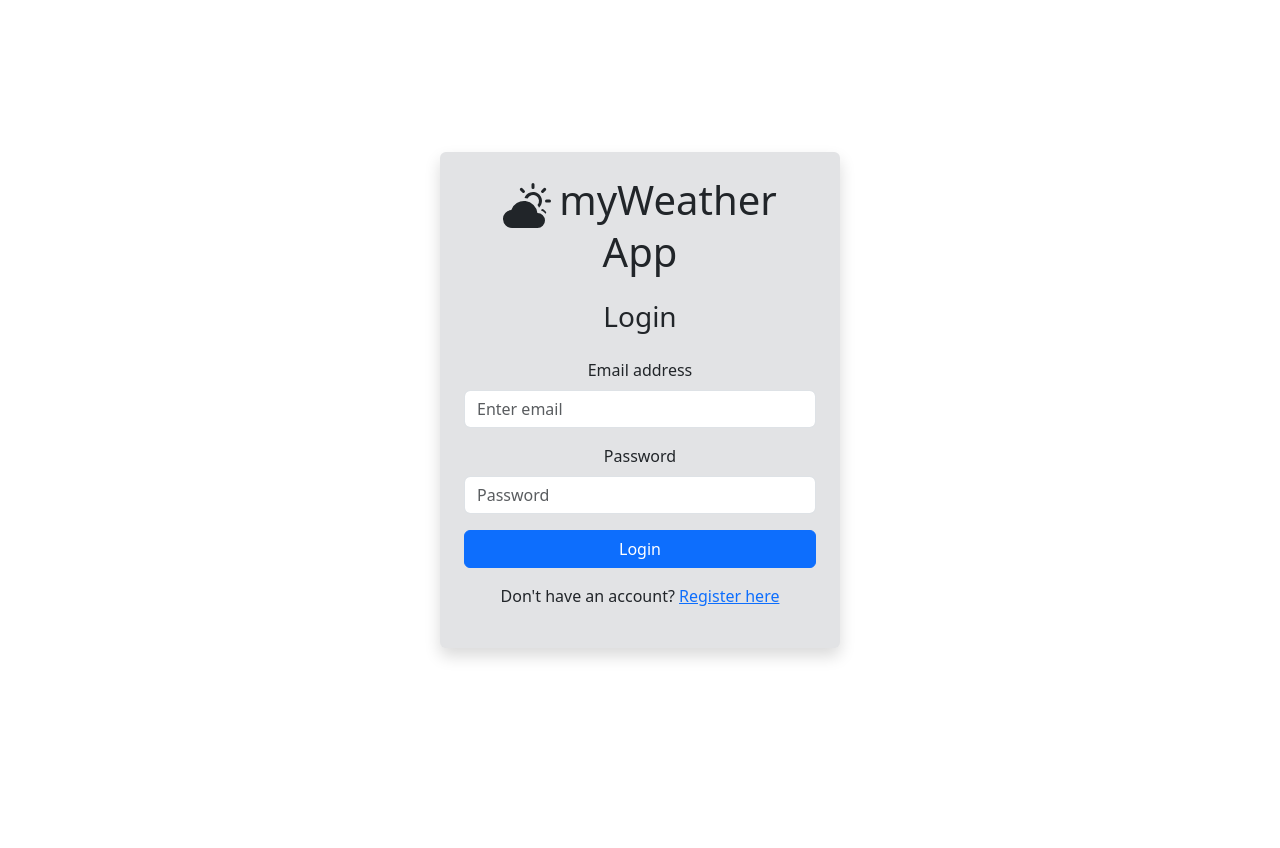
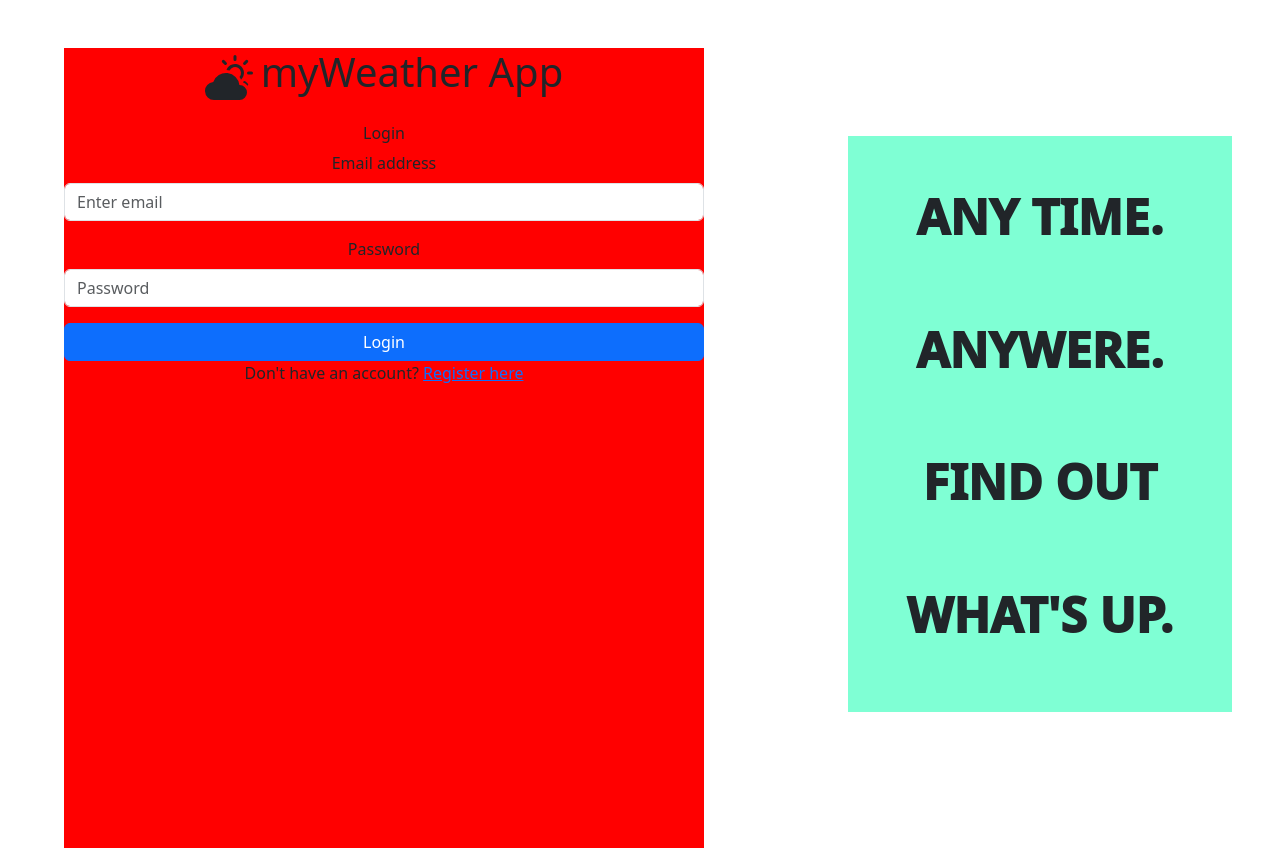
Before and after one commit to RachelBlack003/myWeatherApp-frontend, a React (Create React App) app: page / in a window 1280 px wide. Before the commit the page ends 800 px from the top, so only its background shows below. Built offline with nearby package versions, Linux system fonts and the light colour scheme.

Commit message:
Added more styles

```diff
--- a/src/components/Login.js
+++ b/src/components/Login.js
@@ -31,10 +31,10 @@ const Login = () => {
     };
 
     return (
-        <div className="d-flex justify-content-center align-items-center vh-100 bg-body">
-            <div className="p-4 bg-secondary-subtle rounded shadow" style={{ width: "400px" }}>
+        <div className={styles.main}>
+            <div className={styles.form}>
                 <Header />
-                <h3 className="text-center mb-4">Login</h3>
+                <h3 className={styles.header}>Login</h3>
                 {error && <Alert variant="danger">{error}</Alert>}
                 <Form onSubmit={handleSubmit}>
                     <Form.Group controlId="formEmail" className="mb-3">
@@ -63,7 +63,7 @@ const Login = () => {
                         Login
                     </Button>
                 </Form>
-                <div className="text-center mt-3">
+                <div className={styles.register}>
                     <p>
                         Don't have an account?{" "}
                         <Link to="/register" className="text-primary">
@@ -72,8 +72,61 @@ const Login = () => {
                     </p>
                 </div>
             </div>
+            <div className={styles.sidetext}>
+                <p>ANY TIME.</p>
+                <p>ANYWERE.</p>
+                <p>FIND OUT</p>
+                <p>WHAT'S UP.</p>
+            </div>
         </div>
     );
 };
 
+    //Below is jacks original code for the return. I pretty much copied it except changed the styles
+//     return (
+//         <div className="d-flex justify-content-center align-items-center vh-100 bg-body">
+//             <div className="p-4 bg-secondary-subtle rounded shadow" style={{ width: "400px" }}>
+//                 <Header />
+//                 <h3 className="text-center mb-4">Login</h3>
+//                 {error && <Alert variant="danger">{error}</Alert>}
+//                 <Form onSubmit={handleSubmit}>
+//                     <Form.Group controlId="formEmail" className="mb-3">
+//                         <Form.Label>Email address</Form.Label>
+//                         <Form.Control
+//                             type="email"
+//                             placeholder="Enter email"
+//                             value={email}
+//                             onChange={(e) => setEmail(e.target.value)}
+//                             required
+//                         />
+//                     </Form.Group>
+
+//                     <Form.Group controlId="formPassword" className="mb-3">
+//                         <Form.Label>Password</Form.Label>
+//                         <Form.Control
+//                             type="password"
+//                             placeholder="Password"
+//                             value={password}
+//                             onChange={(e) => setPassword(e.target.value)}
+//                             required
+//                         />
+//                     </Form.Group>
+
+//                     <Button variant="primary" type="submit" className="w-100">
+//                         Login
+//                     </Button>
+//                 </Form>
+//                 <div className="text-center mt-3">
+//                     <p>
+//                         Don't have an account?{" "}
+//                         <Link to="/register" className="text-primary">
+//                             Register here
+//                         </Link>
+//                     </p>
+//                 </div>
+//             </div>
+//         </div>
+//     );
+// };
+
 export default Login;
--- a/src/components/LoginStyling.module.css
+++ b/src/components/LoginStyling.module.css
@@ -0,0 +1,34 @@
+.main {
+    display: flex;
+    justify-content: space-between;
+}
+
+.form {
+    background-color: red;
+    width: 50%;
+    height: 50em;
+    margin-top: 3em;
+    margin-left: 4em;
+    margin-right: 1em;
+}
+
+.header {
+    align-self: center;
+    font-size: 1em;
+}
+
+.register {
+    align-self: center;
+}
+
+.sidetext {
+    display: grid;
+    align-content: space-evenly;
+    align-self: center;
+    font-weight: 1000;
+    font-size: 3em;
+    width: 30%;
+    height: 12em;
+    background-color: aquamarine;
+    margin: 1em;
+}
--- a/src/components/Weather.js
+++ b/src/components/Weather.js
@@ -2,17 +2,20 @@ import React from 'react';
 import { useState } from 'react';
 import { Navigate, useNavigate } from 'react-router-dom';
 import styles from './WeatherStyling.module.css'
+import Header from "./Header.js";
 
 function Weather() {
 
     //TODO: Implement fetching weather from /api/weather endpoint
     return (
 
-    <div>
+    <div className={styles.main}>
         <div className={styles.zipbox}>
+        <Header/>
             <h1>ZipCode input will go here</h1>
+            Zip code: <input type="number" name="zipcode"/><br/>
         </div>
-        <div>
+        <div className={styles.weatherbox}>
             <h1>Weather forecast will go here.</h1>
         </div>
     </div>
--- a/src/components/WeatherStyling.module.css
+++ b/src/components/WeatherStyling.module.css
@@ -1,4 +1,17 @@
 .zipbox {
-    font-size: 3em;
     background-color: aqua;
+    width: 35em;
+    height: 15em;
 }
+
+.weatherbox {
+    background-color: red;
+    width: 35em;
+    height: 15em;
+}
+
+.main {
+    padding-top: 5em;
+    display: flex;
+    justify-content: space-evenly;
+}
```
